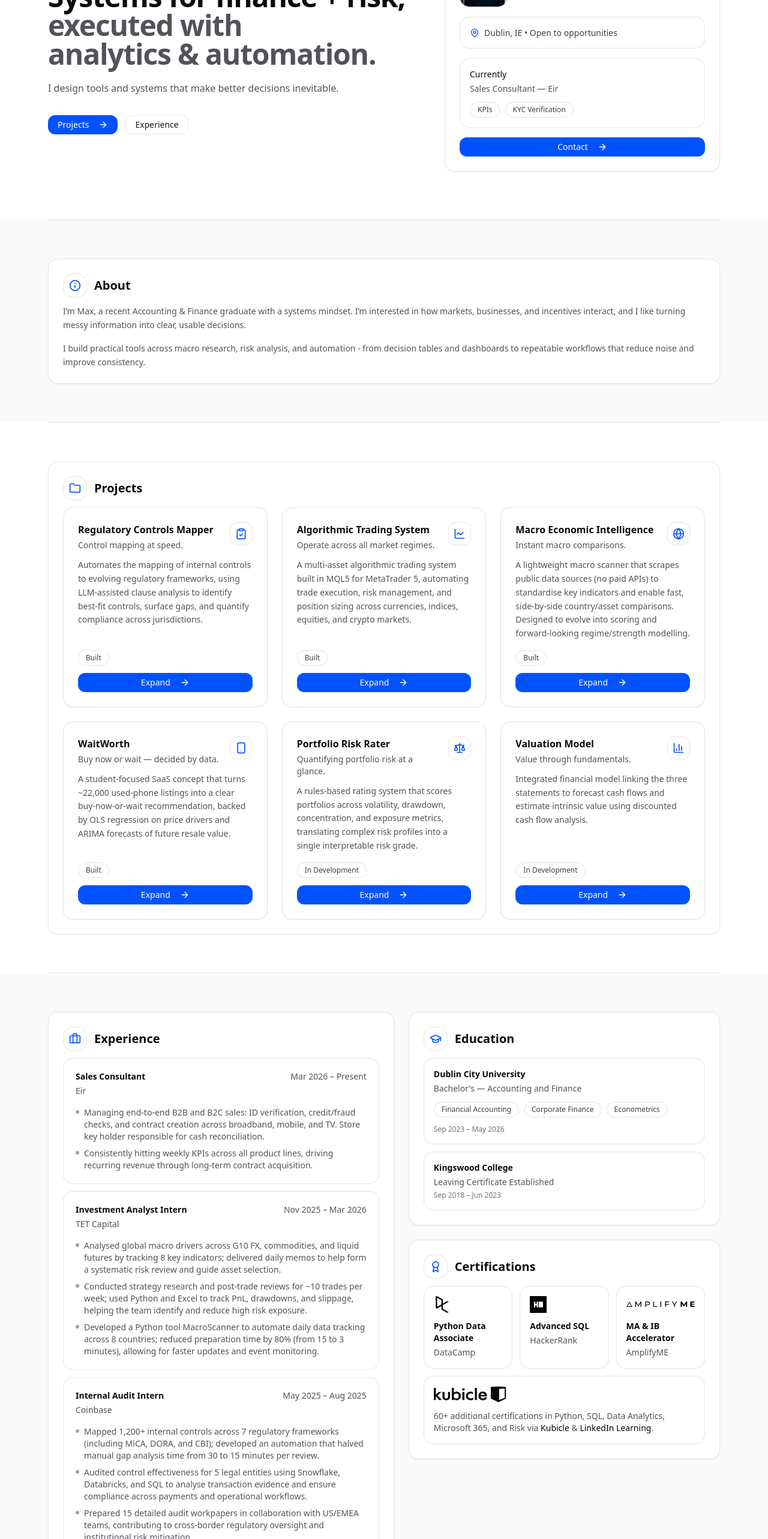
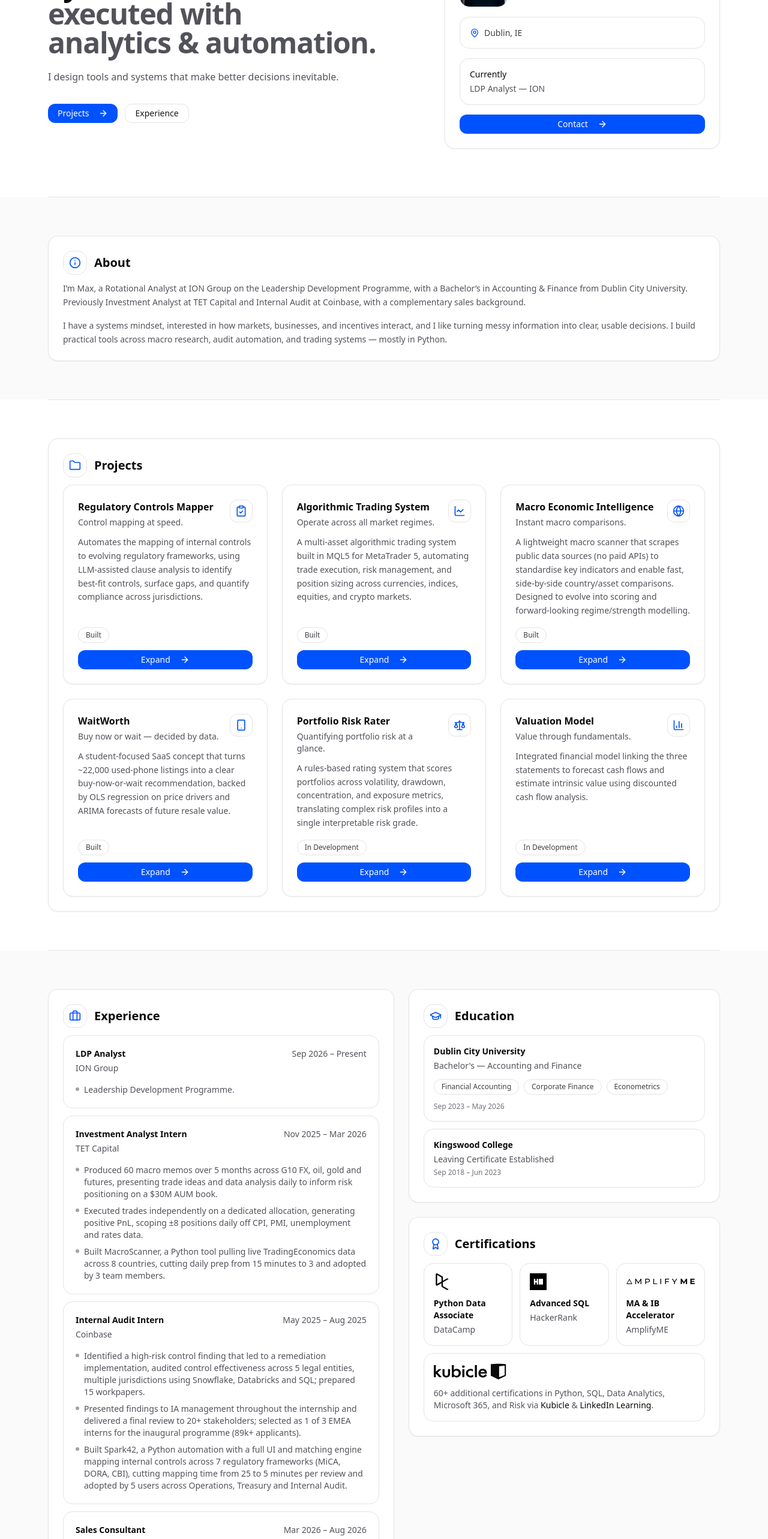
Before and after one commit to maxkyrylyuk/maxkyrylyuk.github.io, a React (Vite) app: page / in a window 1280 px wide. Shown: the part 234-2800 px from the top of the page at 60% size. Built offline with nearby package versions, Linux system fonts and the light colour scheme.

Commit message:
Update role to ION LDP, refresh experience and about, new CV link, point OG/CNAME to maxkyr.com

```diff
--- a/index.html
+++ b/index.html
@@ -12,14 +12,14 @@
     <meta property="og:title" content="Max Kyrylyuk | Finance, Risk & Systems" />
     <meta property="og:description" content="Finance and risk-focused portfolio showcasing systems for macro analysis, trading, valuation, and regulatory automation." />
     <meta property="og:type" content="website" />
-    <meta property="og:url" content="https://maxkyrylyuk.github.io" />
-    <meta property="og:image" content="https://maxkyrylyuk.github.io/og.png" />
+    <meta property="og:url" content="https://maxkyr.com" />
+    <meta property="og:image" content="https://maxkyr.com/og.png" />
 
     <!-- Twitter -->
     <meta name="twitter:card" content="summary_large_image" />
     <meta name="twitter:title" content="Max Kyrylyuk | Finance, Risk & Systems" />
     <meta name="twitter:description" content="Finance and risk-focused portfolio showcasing systems for macro analysis, trading, valuation, and regulatory automation." />
-    <meta name="twitter:image" content="https://maxkyrylyuk.github.io/og.png" />
+    <meta name="twitter:image" content="https://maxkyr.com/og.png" />
   </head>
   <body>
     <div id="root"></div>
--- a/src/App.jsx
+++ b/src/App.jsx
@@ -84,7 +84,7 @@ const PHOTO_URL = "/profilephoto.jpg";
 const LINKEDIN_URL = "https://www.linkedin.com/in/maxkyrylyuk/";
 const GITHUB_URL = "https://github.com/maxkyrylyuk"; // keep for Links section
 const EMAIL = "maxkyrylyuk06@gmail.com";
-const CV_URL = "https://drive.google.com/file/d/1aP9p6HNpJvXSKiEELe0wgNW30V9G-6o_/view?usp=sharing";
+const CV_URL = "https://drive.google.com/file/d/1rHPHrfNNY2vxdaQBmVGi82irvN7V07j5/view?usp=sharing";
 
 function NavLink({ href, children }) {
   return (
@@ -541,12 +541,11 @@ export default function App() {
   const experience = useMemo(
     () => [
       {
-        role: "Sales Consultant",
-        org: "Eir",
-        meta: "Mar 2026 – Present",
+        role: "LDP Analyst",
+        org: "ION Group",
+        meta: "Sep 2026 – Present",
         bullets: [
-          "Managing end-to-end B2B and B2C sales: ID verification, credit/fraud checks, and contract creation across broadband, mobile, and TV. Store key holder responsible for cash reconciliation.",
-          "Consistently hitting weekly KPIs across all product lines, driving recurring revenue through long-term contract acquisition.",
+          "Leadership Development Programme.",
         ],
       },
       {
@@ -554,9 +553,9 @@ export default function App() {
         org: "TET Capital",
         meta: "Nov 2025 – Mar 2026",
         bullets: [
-          "Analysed global macro drivers across G10 FX, commodities, and liquid futures by tracking 8 key indicators; delivered daily memos to help form a systematic risk review and guide asset selection.",
-          "Conducted strategy research and post-trade reviews for ~10 trades per week; used Python and Excel to track PnL, drawdowns, and slippage, helping the team identify and reduce high risk exposure.",
-          "Developed a Python tool MacroScanner to automate daily data tracking across 8 countries; reduced preparation time by 80% (from 15 to 3 minutes), allowing for faster updates and event monitoring.",
+          "Produced 60 macro memos over 5 months across G10 FX, oil, gold and futures, presenting trade ideas and data analysis daily to inform risk positioning on a $30M AUM book.",
+          "Executed trades independently on a dedicated allocation, generating positive PnL, scoping ±8 positions daily off CPI, PMI, unemployment and rates data.",
+          "Built MacroScanner, a Python tool pulling live TradingEconomics data across 8 countries, cutting daily prep from 15 minutes to 3 and adopted by 3 team members.",
         ],
       },
       {
@@ -564,19 +563,25 @@ export default function App() {
         org: "Coinbase",
         meta: "May 2025 – Aug 2025",
         bullets: [
-          "Mapped 1,200+ internal controls across 7 regulatory frameworks (including MiCA, DORA, and CBI); developed an automation that halved manual gap analysis time from 30 to 15 minutes per review.",
-          "Audited control effectiveness for 5 legal entities using Snowflake, Databricks, and SQL to analyse transaction evidence and ensure compliance across payments and operational workflows.",
-          "Prepared 15 detailed audit workpapers in collaboration with US/EMEA teams, contributing to cross-border regulatory oversight and institutional risk mitigation.",
-          "1 of 3 EMEA interns for inaugural program (0.3% global acceptance rate; 89k+ applicants).",
+          "Identified a high-risk control finding that led to a remediation implementation, audited control effectiveness across 5 legal entities, multiple jurisdictions using Snowflake, Databricks and SQL; prepared 15 workpapers.",
+          "Presented findings to IA management throughout the internship and delivered a final review to 20+ stakeholders; selected as 1 of 3 EMEA interns for the inaugural programme (89k+ applicants).",
+          "Built Spark42, a Python automation with a full UI and matching engine mapping internal controls across 7 regulatory frameworks (MiCA, DORA, CBI), cutting mapping time from 25 to 5 minutes per review and adopted by 5 users across Operations, Treasury and Internal Audit.",
         ],
       },
       {
-        role: "Sales Executive",
+        role: "Sales Consultant",
+        org: "Eir",
+        meta: "Mar 2026 – Aug 2026",
+        bullets: [
+          "Pitched, negotiated and closed 20+ B2B/B2C contracts daily across broadband, mobile and TV, ID/credit/fraud verification inclusive of KYC and full contract paperwork, consistently exceeding weekly KPIs; store key holder; responsible for daily cash reconciliation.",
+        ],
+      },
+      {
+        role: "Sales Consultant",
         org: "DID Electrical",
         meta: "Sep 2024 – Feb 2025",
         bullets: [
-          "Generated €100k+ in sales within three months through customer consultation and product guidance.",
-          "Managed payments, invoicing, and after-sales support in a high-volume retail environment.",
+          "Generated €100,000+ sales in 3 months, managed invoicing, warranty claims and after sales support.",
         ],
       },
     ],
@@ -715,30 +720,20 @@ export default function App() {
                     </div>
                     <div>
                       <div className="text-lg font-semibold">Max Kyrylyuk</div>
-                      <div className="text-sm text-zinc-600">Risk / Finance</div>
+                      <div className="text-sm text-zinc-600">Finance</div>
                     </div>
                   </div>
 
                   <div className="rounded-2xl border border-zinc-200 bg-white p-4">
                     <div className="flex flex-wrap items-center justify-start gap-2 text-sm leading-snug text-zinc-700">
                       <MapPin className="h-4 w-4 shrink-0" style={{ color: ACCENT_HEX }} />
-                      <span>Dublin, IE • Open to opportunities</span>
+                      <span>Dublin, IE</span>
                     </div>
                   </div>
 
                   <div className="rounded-2xl border border-zinc-200 bg-white p-4">
                     <div className="text-sm font-medium text-zinc-950">Currently</div>
-                    <div className="mt-1 text-sm text-zinc-600">Sales Consultant — Eir</div>
-                    <div className="mt-3 flex flex-wrap gap-2">
-                      {["KPIs", "KYC Verification"].map((t) => (
-                        <span
-                          key={t}
-                          className="rounded-full border border-zinc-200 bg-white px-3 py-1 text-xs text-zinc-700"
-                        >
-                          {t}
-                        </span>
-                      ))}
-                    </div>
+                    <div className="mt-1 text-sm text-zinc-600">LDP Analyst — ION</div>
                   </div>
 
                   <PrimaryButton className="w-full" asChild>
@@ -767,12 +762,14 @@ export default function App() {
             </CardHeader>
             <CardContent className="text-sm leading-relaxed text-zinc-600">
               <p>
-                I’m Max, a recent Accounting & Finance graduate with a systems mindset. I’m interested in how markets, businesses, and
-                incentives interact, and I like turning messy information into clear, usable decisions.
+                I’m Max, a Rotational Analyst at ION Group on the Leadership Development Programme, with a Bachelor’s in
+                Accounting &amp; Finance from Dublin City University. Previously Investment Analyst at TET Capital and
+                Internal Audit at Coinbase, with a complementary sales background.
               </p>
               <p className="mt-4">
-                I build practical tools across macro research, risk analysis, and automation - from decision tables and dashboards
-                to repeatable workflows that reduce noise and improve consistency.
+                I have a systems mindset, interested in how markets, businesses, and incentives interact, and I like
+                turning messy information into clear, usable decisions. I build practical tools across macro research,
+                audit automation, and trading systems — mostly in Python.
               </p>
             </CardContent>
           </Card>
```
Also changed, not shown: 1 other file (tests, documents, lock files or other folders).
